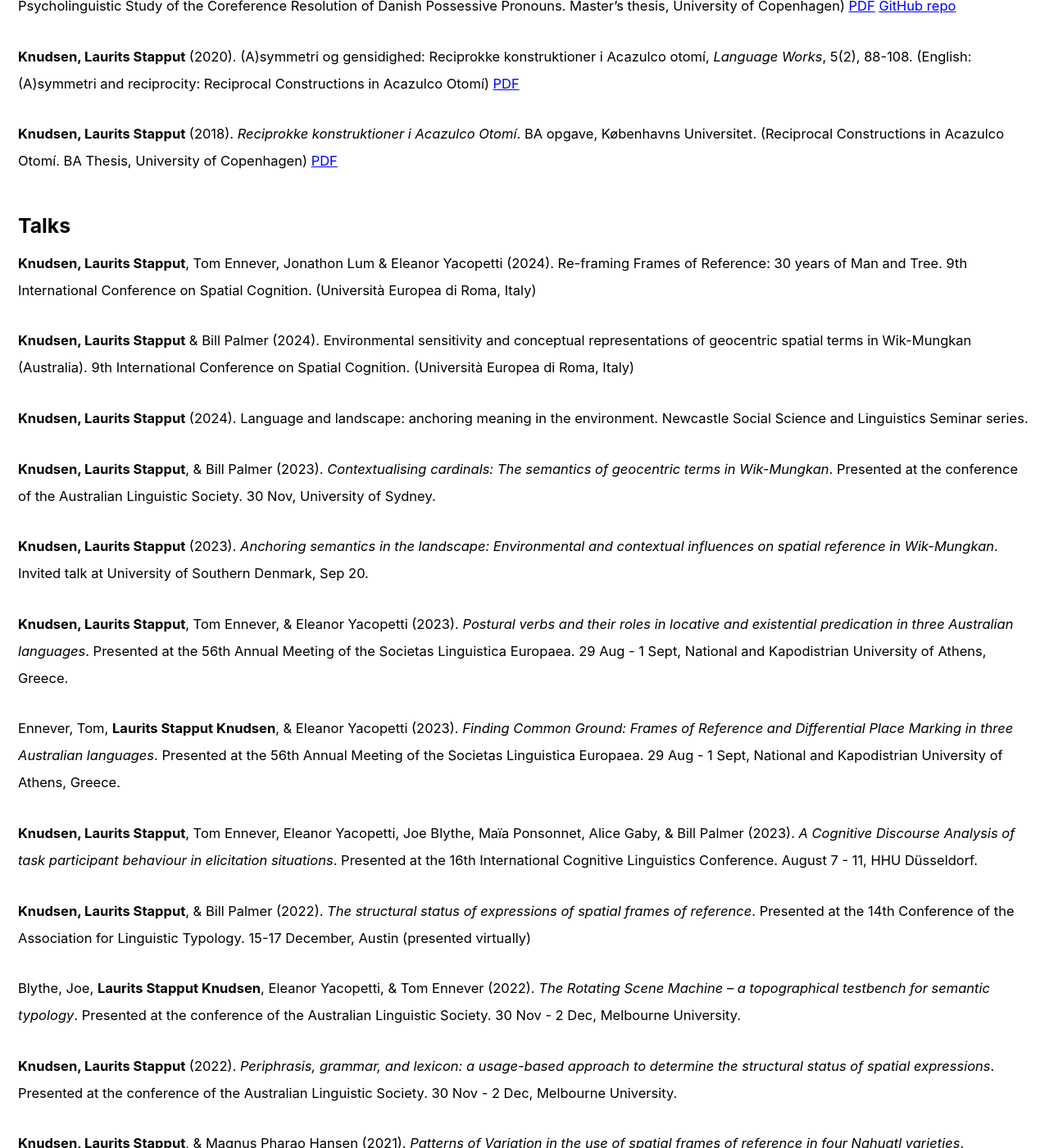
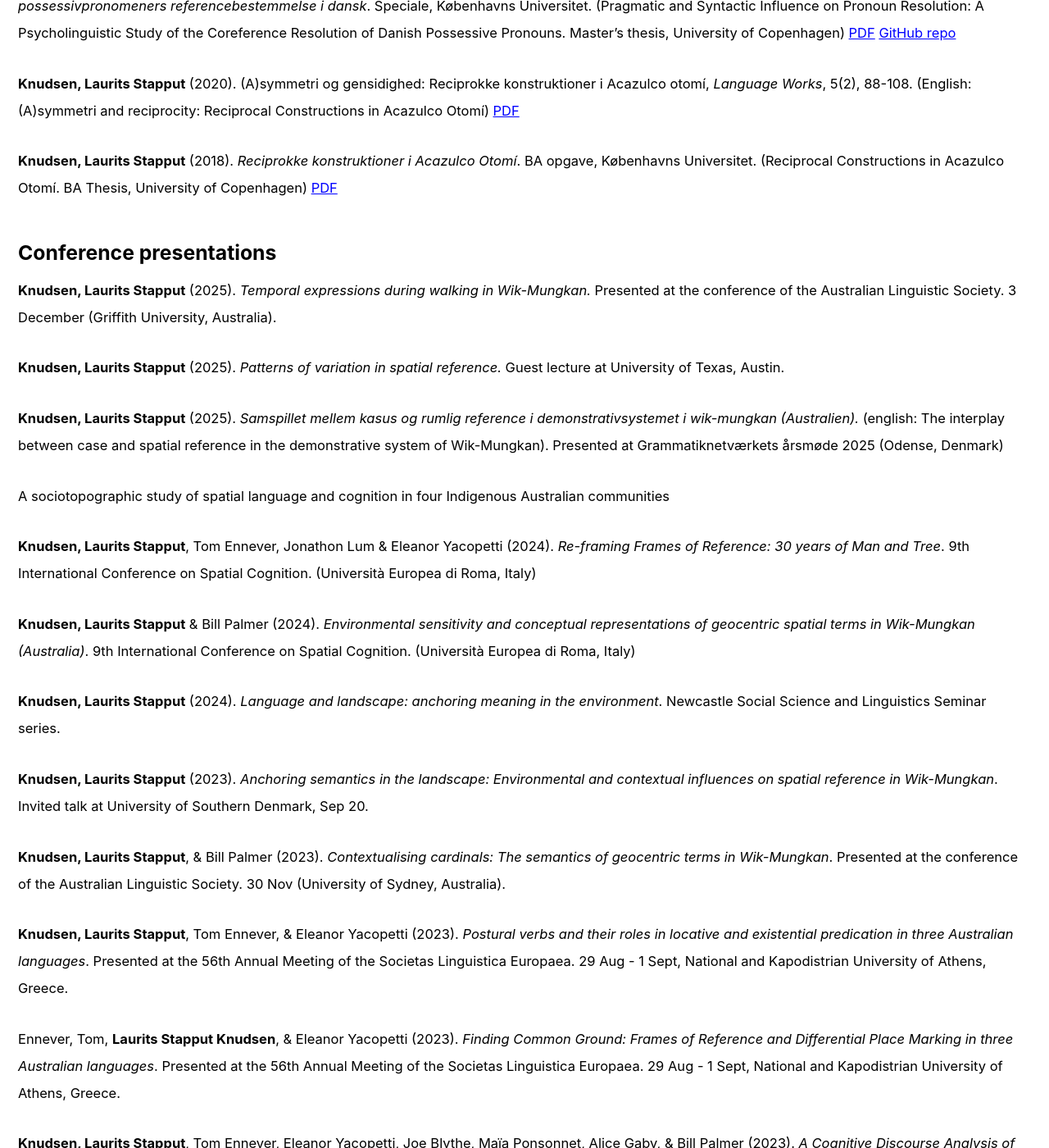
Before and after one commit to lstapputknudsen/lstapputknudsen.github.io, a Jekyll site: the page built from _pages/publications.md, in a window 1280 px wide and 1400 px high, scrolled down 992 px. Shown: the whole window at 82% size. Built offline with Jekyll 4.4.1, drawn with Linux system fonts in a browser that asks for light colours; cached includes are drawn as plain includes; some of the changed text lies outside the part shown.

Commit message:
Update publications.md
Added 2025 publications and presentations

```diff
--- a/_pages/publications.md
+++ b/_pages/publications.md
@@ -16,9 +16,9 @@ header:
 
 <small> **Knudsen, Laurits Stapput** (2025). *Language, landscape, cognition and culture in Wik-Mungkan: A sociotopographic study of spatial grammar.* PhD Thesis, University of Newcastle. [download](https://nova.newcastle.edu.au/vital/access/manager/Repository?view=null&f0=sm_identifier%3A%22http%3A%2F%2Fhdl.handle.net%2F1959.13%2F1519423%22&sort=null)
 
+<small> Eleanor Yacopetti, **Knudsen, Laurits Stapput**, & Tom Ennever (2025). Posture verbs in locative and existential predication across three Australian languages. In Däbritz, Bastille, Budzisch (eds.), *Locative and existential predication: On forms, functions and neighboring domains*, 403-442. Berlin: Language Science Press. DOI: 10.5281/zenodo.16838082. [download](https://zenodo.org/records/16838082)
+
 <small> **Knudsen, Laurits Stapput**, & Magnus Pharao Hansen (submitted). Frames of Reference in Nahuan Languages. In Pharao Hansen, Magnus (ed.) *Nahuatl space: Diversity of Landscape and Spatial Grammar among Nahuan Languages*.
-
-<small> Eleanor Yacopetti, **Knudsen, Laurits Stapput**, & Tom Ennever (forthcoming). Posture verbs in locative and existential predication across three Australian languages. In Däbritz, Bastille, Budzisch (eds.), *Locative and Existential predication - core and perphery*.
 
 <small> **Knudsen, Laurits Stapput** (2021). Sådan skæres kagen: substans og struktur. *Mål og Mæle*, 42(1), 11-18. (English: How to Cut the Cake: Substance and Structure). [PDF](https://osf.io/g8ds3)
 
@@ -28,17 +28,25 @@ header:
 
 <small> **Knudsen, Laurits Stapput** (2018). *Reciprokke konstruktioner i Acazulco Otomí*. BA opgave, Københavns Universitet. (Reciprocal Constructions in Acazulco Otomí. BA Thesis, University of Copenhagen) [PDF](https://osf.io/cgqdw)
 
-### Talks
+### Conference presentations
 
-<small> **Knudsen, Laurits Stapput**, Tom Ennever, Jonathon Lum & Eleanor Yacopetti (2024). Re-framing Frames of Reference: 30 years of Man and Tree. 9th International Conference on Spatial Cognition. (Università Europea di Roma, Italy)
+<small> **Knudsen, Laurits Stapput** (2025). *Temporal expressions during walking in Wik-Mungkan.* Presented at the conference of the Australian Linguistic Society. 3 December (Griffith University, Australia).
 
-<small> **Knudsen, Laurits Stapput** & Bill Palmer (2024). Environmental sensitivity and conceptual representations of geocentric spatial terms in Wik-Mungkan (Australia). 9th International Conference on Spatial Cognition. (Università Europea di Roma, Italy)
+<small> **Knudsen, Laurits Stapput** (2025). *Patterns of variation in spatial reference.* Guest lecture at University of Texas, Austin.
 
-<small> **Knudsen, Laurits Stapput** (2024). Language and landscape: anchoring meaning in the environment. Newcastle Social Science and Linguistics Seminar series.
+<small> **Knudsen, Laurits Stapput** (2025). *Samspillet mellem kasus og rumlig reference i demonstrativsystemet i wik-mungkan (Australien).* (english: The interplay between case and spatial reference in the demonstrative system of Wik-Mungkan). Presented at Grammatiknetværkets årsmøde 2025 (Odense, Denmark)
 
-<small> **Knudsen, Laurits Stapput**, & Bill Palmer (2023). *Contextualising cardinals: The semantics of geocentric terms in Wik-Mungkan*. Presented at the conference of the Australian Linguistic Society. 30 Nov, University of Sydney.
+<small> A sociotopographic study of spatial language and cognition in four Indigenous Australian communities
+
+<small> **Knudsen, Laurits Stapput**, Tom Ennever, Jonathon Lum & Eleanor Yacopetti (2024). *Re-framing Frames of Reference: 30 years of Man and Tree*. 9th International Conference on Spatial Cognition. (Università Europea di Roma, Italy)
+
+<small> **Knudsen, Laurits Stapput** & Bill Palmer (2024). *Environmental sensitivity and conceptual representations of geocentric spatial terms in Wik-Mungkan (Australia)*. 9th International Conference on Spatial Cognition. (Università Europea di Roma, Italy)
+
+<small> **Knudsen, Laurits Stapput** (2024). *Language and landscape: anchoring meaning in the environment*. Newcastle Social Science and Linguistics Seminar series.
 
 <small> **Knudsen, Laurits Stapput** (2023). *Anchoring semantics in the landscape: Environmental and contextual influences on spatial reference in Wik-Mungkan*. Invited talk at University of Southern Denmark, Sep 20.
+
+<small> **Knudsen, Laurits Stapput**, & Bill Palmer (2023). *Contextualising cardinals: The semantics of geocentric terms in Wik-Mungkan*. Presented at the conference of the Australian Linguistic Society. 30 Nov (University of Sydney, Australia).
 
 <small> **Knudsen, Laurits Stapput**, Tom Ennever, & Eleanor Yacopetti (2023). *Postural verbs and their roles in locative and existential predication in three Australian languages*. Presented at the 56th Annual Meeting of the Societas Linguistica Europaea. 29 Aug - 1 Sept, National and Kapodistrian University of Athens, Greece.
 
```
